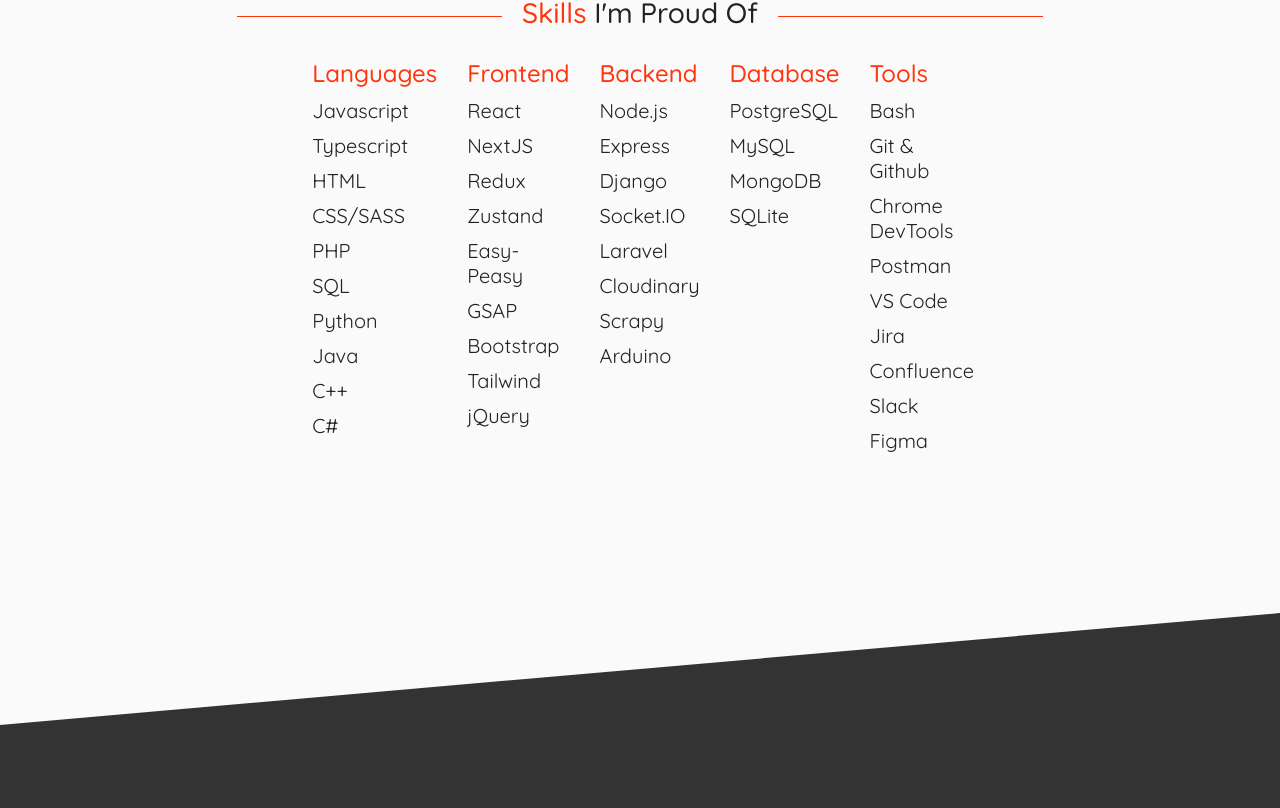
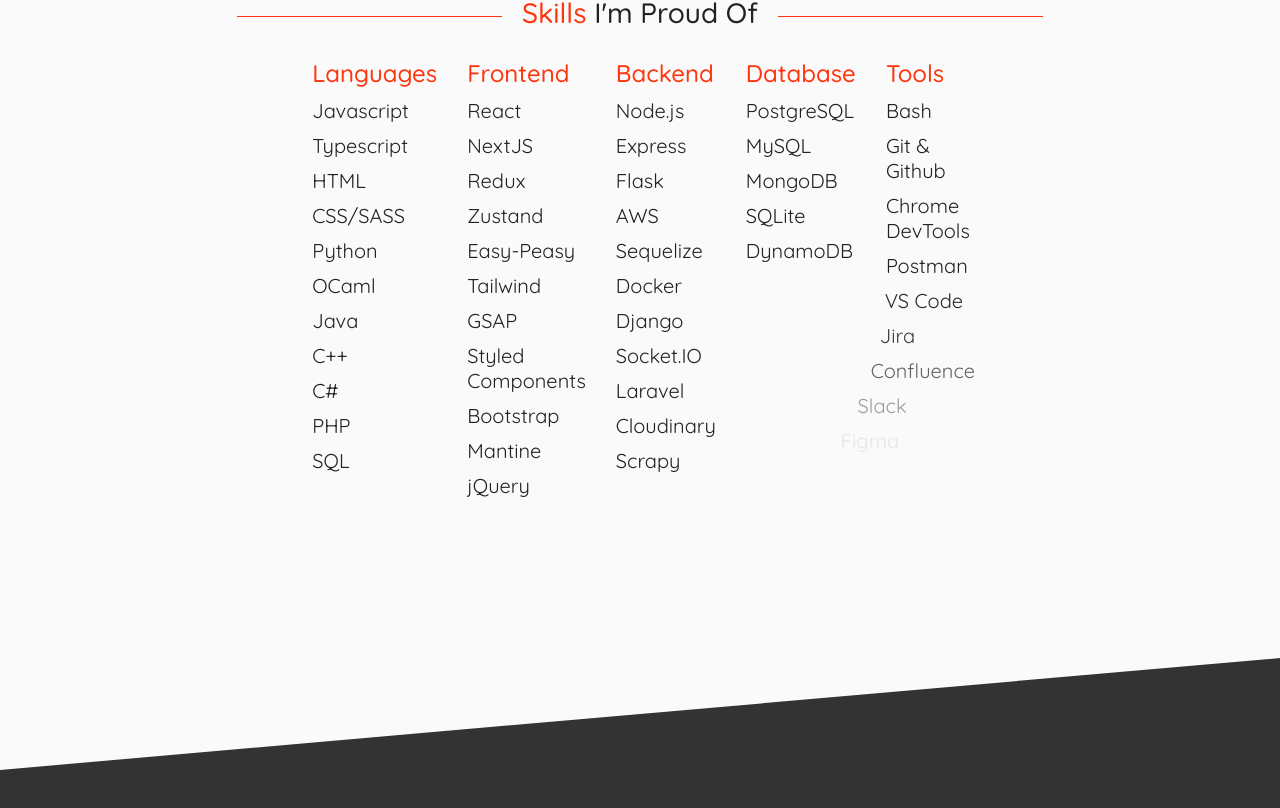
Before and after one commit to afutofu/afutofu.github.io, a React (Create React App) app: page / in a window 1280 px wide. Shown: the part 3063-3871 px from the top of the page. Built offline with nearby package versions, Linux system fonts and the light colour scheme.

Commit message:
Updated Skills

```diff
--- a/src/sections/Skills.js
+++ b/src/sections/Skills.js
@@ -234,12 +234,13 @@
       "Typescript",
       "HTML",
       "CSS/SASS",
-      "PHP",
-      "SQL",
       "Python",
+      "OCaml",
       "Java",
       "C++",
       "C#",
+      "PHP",
+      "SQL",
     ],
   },
   {
@@ -250,9 +251,11 @@
       "Redux",
       "Zustand",
       "Easy-Peasy",
+      "Tailwind",
       "GSAP",
+      "Styled Components",
       "Bootstrap",
-      "Tailwind",
+      "Mantine",
       "jQuery",
     ],
   },
@@ -261,17 +264,20 @@
     list: [
       "Node.js",
       "Express",
+      "Flask",
+      "AWS",
+      "Sequelize",
+      "Docker",
       "Django",
       "Socket.IO",
       "Laravel",
       "Cloudinary",
       "Scrapy",
-      "Arduino",
     ],
   },
   {
     title: "Database",
-    list: ["PostgreSQL", "MySQL", "MongoDB", "SQLite"],
+    list: ["PostgreSQL", "MySQL", "MongoDB", "SQLite", "DynamoDB"],
   },
   {
     title: "Tools",
```
